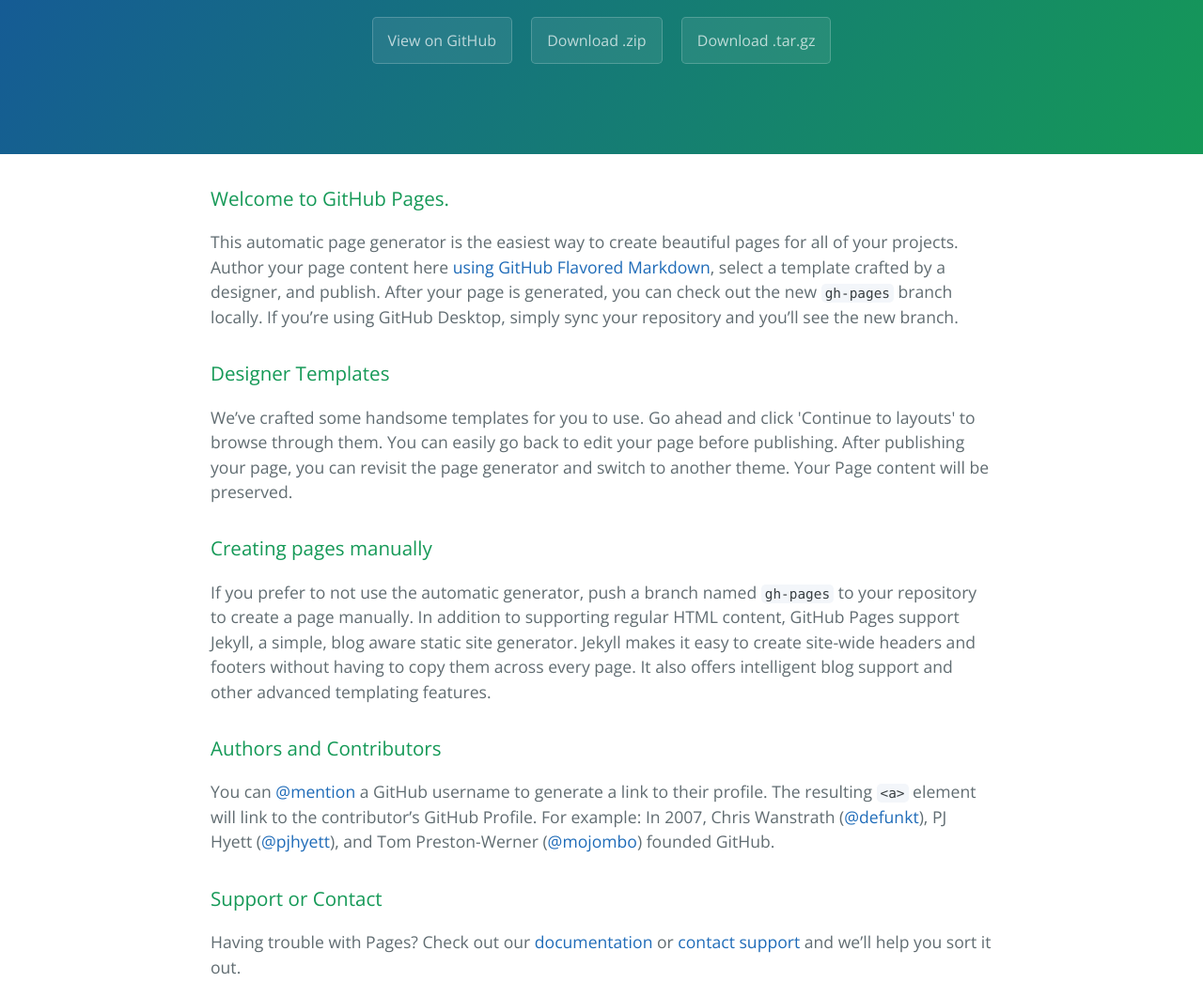
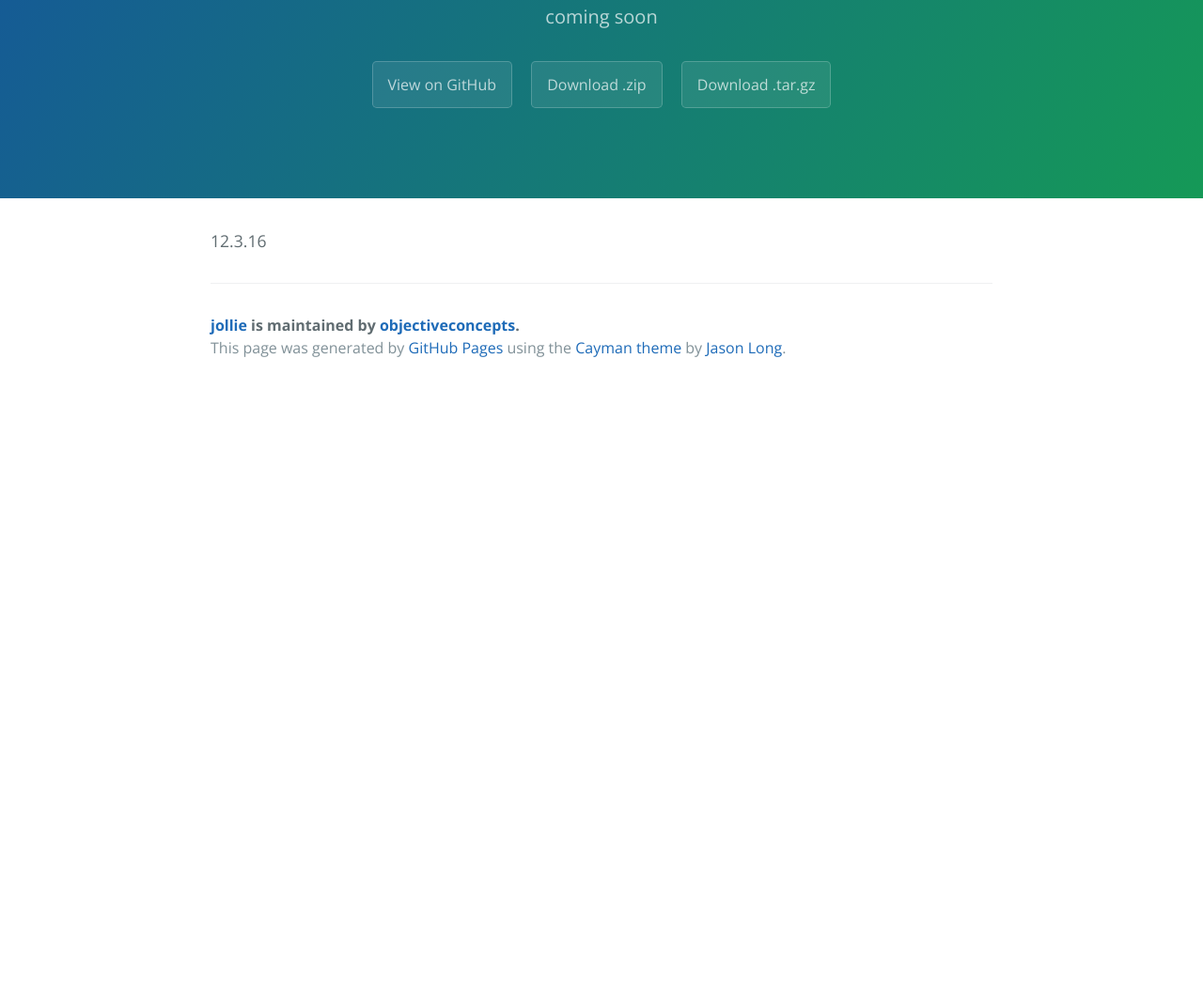
Before and after one commit to objectiveconcepts/jollie, a plain HTML site: page index.html in a window 1280 px wide. Shown: the part 172-1217 px from the top of the page at 94% size. After the commit the page ends 800 px from the top, so only its background shows below. Drawn offline with nearby package versions, Linux system fonts and the light colour scheme.

Commit message:
Create gh-pages branch via GitHub

```diff
--- a/index.html
+++ b/index.html
@@ -12,37 +12,14 @@
   <body>
     <section class="page-header">
       <h1 class="project-name">jollie</h1>
-      <h2 class="project-tagline"></h2>
+      <h2 class="project-tagline">coming soon</h2>
       <a href="https://github.com/objectiveconcepts/jollie" class="btn">View on GitHub</a>
       <a href="https://github.com/objectiveconcepts/jollie/zipball/master" class="btn">Download .zip</a>
       <a href="https://github.com/objectiveconcepts/jollie/tarball/master" class="btn">Download .tar.gz</a>
     </section>
 
     <section class="main-content">
-      <h3>
-<a id="welcome-to-github-pages" class="anchor" href="#welcome-to-github-pages" aria-hidden="true"><span aria-hidden="true" class="octicon octicon-link"></span></a>Welcome to GitHub Pages.</h3>
-
-<p>This automatic page generator is the easiest way to create beautiful pages for all of your projects. Author your page content here <a href="https://guides.github.com/features/mastering-markdown/">using GitHub Flavored Markdown</a>, select a template crafted by a designer, and publish. After your page is generated, you can check out the new <code>gh-pages</code> branch locally. If you’re using GitHub Desktop, simply sync your repository and you’ll see the new branch.</p>
-
-<h3>
-<a id="designer-templates" class="anchor" href="#designer-templates" aria-hidden="true"><span aria-hidden="true" class="octicon octicon-link"></span></a>Designer Templates</h3>
-
-<p>We’ve crafted some handsome templates for you to use. Go ahead and click 'Continue to layouts' to browse through them. You can easily go back to edit your page before publishing. After publishing your page, you can revisit the page generator and switch to another theme. Your Page content will be preserved.</p>
-
-<h3>
-<a id="creating-pages-manually" class="anchor" href="#creating-pages-manually" aria-hidden="true"><span aria-hidden="true" class="octicon octicon-link"></span></a>Creating pages manually</h3>
-
-<p>If you prefer to not use the automatic generator, push a branch named <code>gh-pages</code> to your repository to create a page manually. In addition to supporting regular HTML content, GitHub Pages support Jekyll, a simple, blog aware static site generator. Jekyll makes it easy to create site-wide headers and footers without having to copy them across every page. It also offers intelligent blog support and other advanced templating features.</p>
-
-<h3>
-<a id="authors-and-contributors" class="anchor" href="#authors-and-contributors" aria-hidden="true"><span aria-hidden="true" class="octicon octicon-link"></span></a>Authors and Contributors</h3>
-
-<p>You can <a href="https://help.github.com/articles/basic-writing-and-formatting-syntax/#mentioning-users-and-teams" class="user-mention">@mention</a> a GitHub username to generate a link to their profile. The resulting <code>&lt;a&gt;</code> element will link to the contributor’s GitHub Profile. For example: In 2007, Chris Wanstrath (<a href="https://github.com/defunkt" class="user-mention">@defunkt</a>), PJ Hyett (<a href="https://github.com/pjhyett" class="user-mention">@pjhyett</a>), and Tom Preston-Werner (<a href="https://github.com/mojombo" class="user-mention">@mojombo</a>) founded GitHub.</p>
-
-<h3>
-<a id="support-or-contact" class="anchor" href="#support-or-contact" aria-hidden="true"><span aria-hidden="true" class="octicon octicon-link"></span></a>Support or Contact</h3>
-
-<p>Having trouble with Pages? Check out our <a href="https://help.github.com/pages">documentation</a> or <a href="https://github.com/contact">contact support</a> and we’ll help you sort it out.</p>
+      <p>12.3.16</p>
 
       <footer class="site-footer">
         <span class="site-footer-owner"><a href="https://github.com/objectiveconcepts/jollie">jollie</a> is maintained by <a href="https://github.com/objectiveconcepts">objectiveconcepts</a>.</span>
```
Also changed, not shown: params.json (+2 -2 lines).
